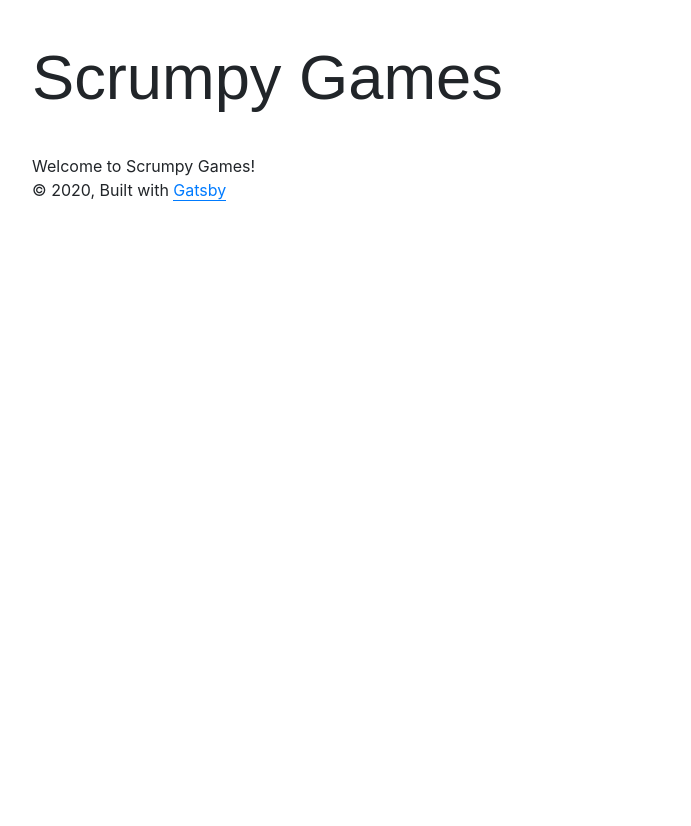
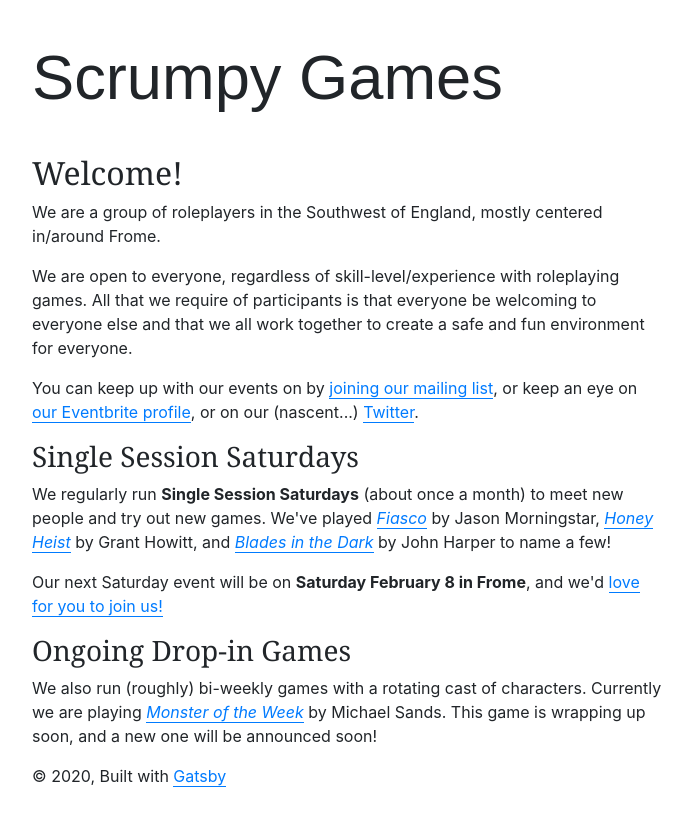
Before and after one commit to flyinggrizzly/scrumpy.games, a Gatsby site: page / in a window 1280 px wide. Shown: the whole page, without its empty margins (293-984 px from the left). Before the commit the page ends 800 px from the top, so only its background shows below. Built offline with nearby package versions, Linux system fonts and the light colour scheme; Gatsby itself is replaced by a stand-in of ours; some packages are replaced by stand-ins of ours.

Commit message:
Update landing page

```diff
--- a/src/pages/index.js
+++ b/src/pages/index.js
@@ -6,6 +6,7 @@ import SEO from '../components/seo'
 
 const Index = ({ data, location }) => {
   const siteTitle = data.site.siteMetadata.title
+  const { twitter, eventbriteProfile, mailingList } = data.site.siteMetadata.social
 
   return (
     <Layout location={ location } title={ siteTitle }>
@@ -13,9 +14,41 @@ const Index = ({ data, location }) => {
         title="Scrumpy Games"
         keywords={[ `roleplaying-game`, `rpg`, `Frome`, `Southwest UK`, `tabletop games`, `ttrpg`, `trpg`, `LARP` ]}
       />
-      <div>
-        Welcome to Scrumpy Games!
-      </div>
+
+      <h2>
+        Welcome!
+      </h2>
+      <p>
+        We are a group of roleplayers in the Southwest of England, mostly centered in/around Frome.
+      </p>
+      <p>
+        We are open to everyone, regardless of skill-level/experience with roleplaying games. All that we require
+        of participants is that everyone be welcoming to everyone else and that we all work together to create a safe
+        and fun environment for everyone.
+      </p>
+      <p>
+        You can keep up with our events on by <a href={ mailingList }>joining our mailing list</a>, or keep an eye on <a href={ eventbriteProfile }>our Eventbrite profile</a>, or on our (nascent...) <a href={ `https://twitter.com/${ twitter }` }>Twitter</a>.
+      </p>
+
+      <h3>
+        Single Session Saturdays
+      </h3>
+      <p>
+        We regularly run <strong>Single Session Saturdays</strong> (about once a month) to meet new people and try out new games.
+        We've played <a href="https://bullypulpitgames.com/games/fiasco/"><i>Fiasco</i></a> by Jason
+        Morningstar, <a href="https://gshowitt.itch.io/honey-heist"><i>Honey Heist</i></a> by Grant Howitt, and <a href="https://bladesinthedark.com/"><i>Blades in the Dark</i></a> by John Harper to name a few!
+      </p>
+      <p>
+        Our next Saturday event will be on <strong>Saturday February 8 in Frome</strong>, and we'd <a href="https://www.eventbrite.com/e/single-session-games-at-the-griffin-tickets-85672391429">love for you to join us!</a>
+      </p>
+
+      <h3>
+        Ongoing Drop-in Games
+      </h3>
+      <p>
+        We also run (roughly) bi-weekly games with a rotating cast of characters. Currently we are playing <a href="https://www.evilhat.com/home/monster-of-the-week/"><i>Monster of the Week</i></a> by Michael Sands. This game is wrapping up soon, and a new one will be announced soon!
+      </p>
+
     </Layout>
   )
 }
@@ -26,7 +59,12 @@ export const pageQuery = graphql`
   query {
     site {
       siteMetadata {
-        title
+        title,
+        social {
+          twitter,
+          eventbriteProfile,
+          mailingList
+        }
       }
     }
   }
```
